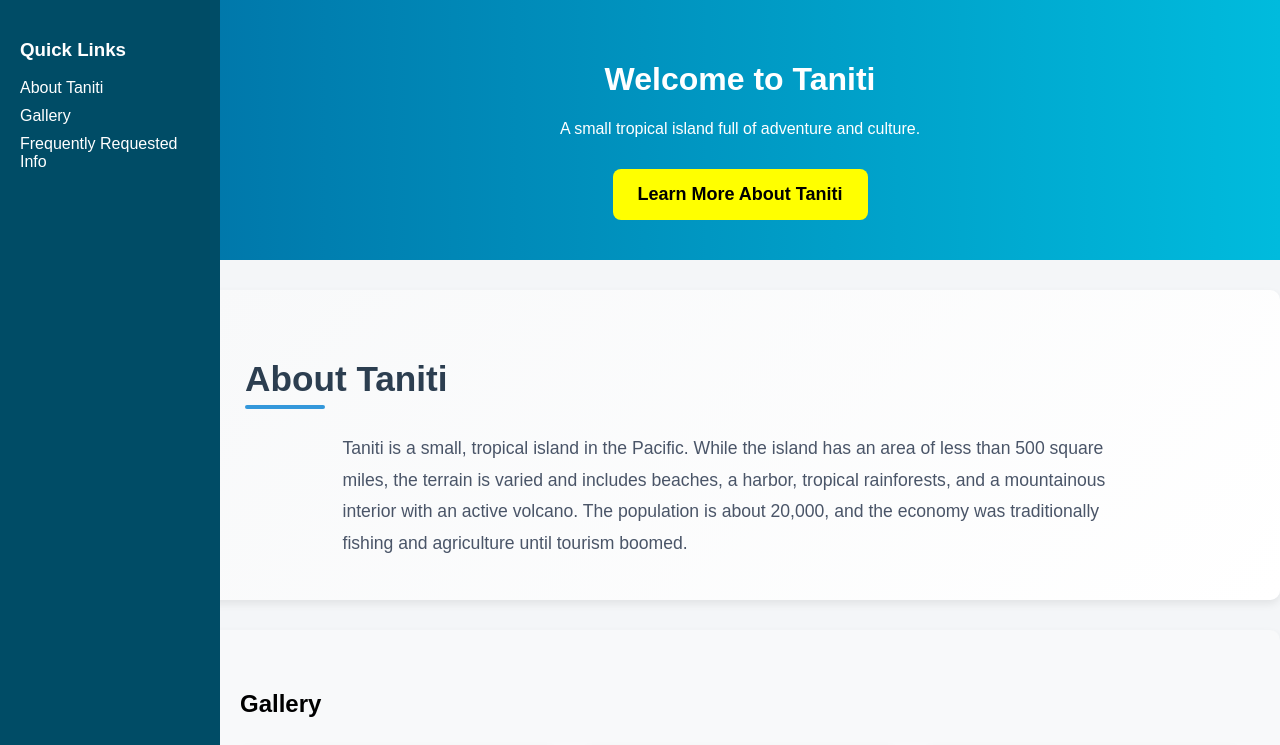
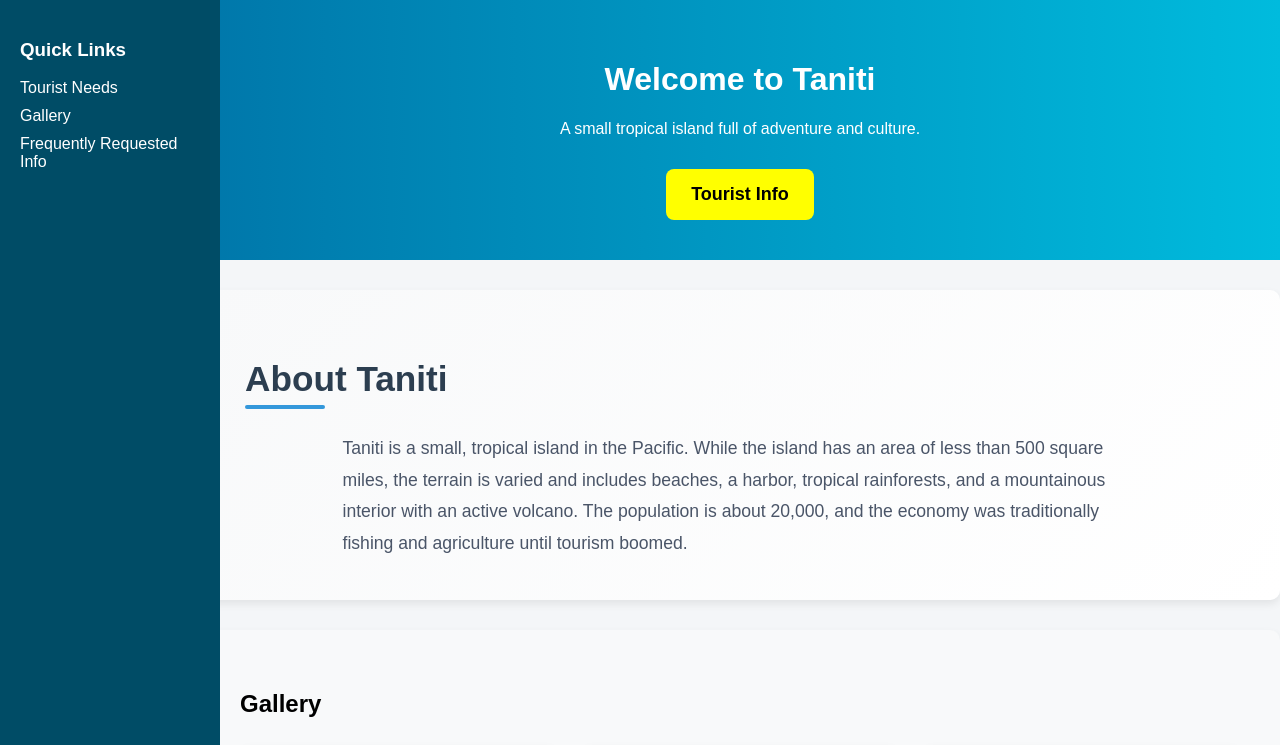
Before and after one commit to Tony-91/Prototype, a plain HTML site: page index.html in a window 1280 px wide. Shown: the top 745 px of the page. Drawn offline with Linux system fonts and the light colour scheme; grey boxes are pictures that could not be loaded.

Commit message:
Update sidebar and header links for clarity

```diff
--- a/index.html
+++ b/index.html
@@ -11,7 +11,7 @@
 
 <div class="sidebar">
     <h3>Quick Links</h3>
-    <a href="#about">About Taniti</a>
+    <a href="#about">Tourist Needs</a>
     <a href="#gallery">Gallery</a>
     <a href="#info">Frequently Requested Info</a>
 </div>
@@ -19,7 +19,7 @@
 <header class="hero">
     <h1>Welcome to Taniti</h1>
     <p>A small tropical island full of adventure and culture.</p>
-    <a href="learn-more.html" class="cta-btn">Learn More About Taniti</a>
+    <a href="learn-more.html" class="cta-btn">Tourist Info</a>
 </header>
 
 <section id="about" class="section">
```
